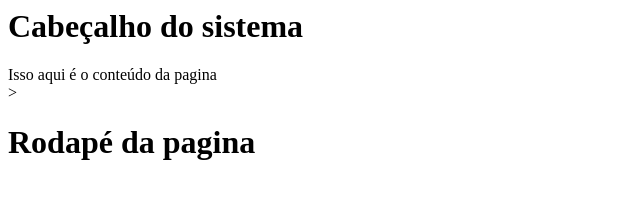
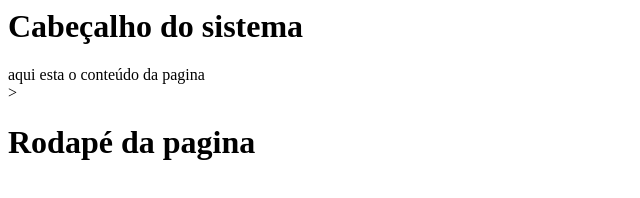
Before and after one commit to pacanhella/curso-git, a plain HTML site: page proposta_1.html in a window 1280 px wide. Shown: the full height of the page, 0-640 px from the left. Drawn offline with Linux system fonts and the light colour scheme.

Commit message:
mudando mensagem da pagina

```diff
--- a/proposta_1.html
+++ b/proposta_1.html
@@ -7,7 +7,7 @@
     <h1>Cabeçalho do sistema</h1>
 
         <main>
-            Isso aqui é o conteúdo da pagina
+            aqui esta o conteúdo da pagina
             </main>>
 
         <h1>Rodapé da pagina</h1>
```
